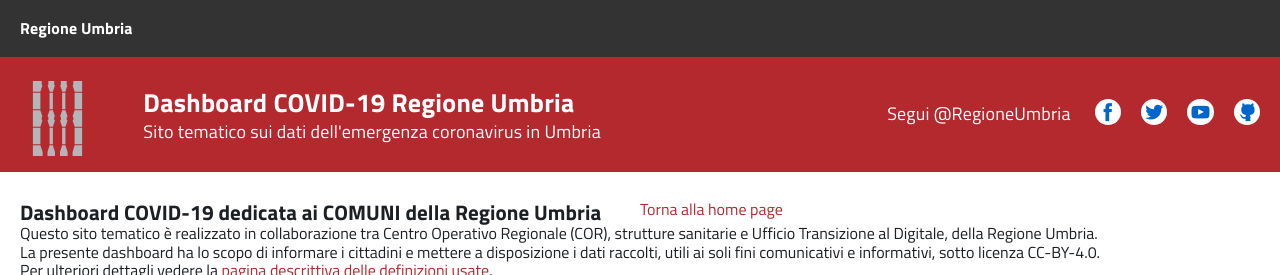
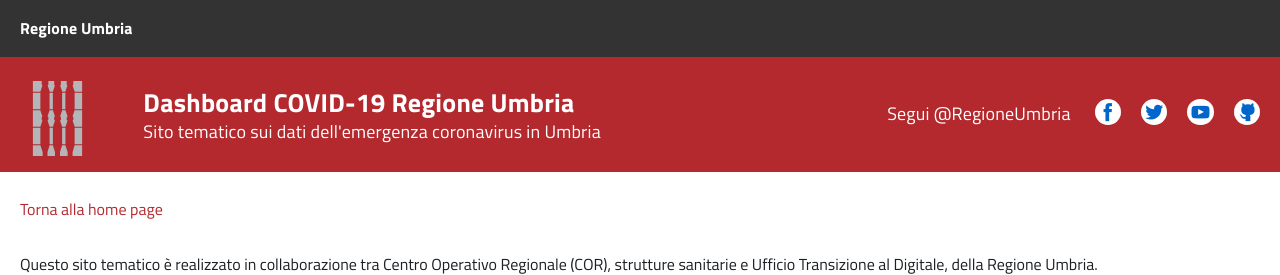
Before and after one commit to msguilla/coronavirus, a Jekyll site: the page built from comuni.html, in a window 1280 px wide and 900 px high, cut to the strip 0-275 px from the top of the window. Built offline with Jekyll 4.4.1, drawn with Linux system fonts in a browser that asks for light colours; comment, search, counter and statistics services are not loaded.

Commit message:
Update comuni.html

```diff
--- a/comuni.html
+++ b/comuni.html
@@ -1,19 +1,17 @@
 ---
 layout: home
+title: Dashboard COVID-19 dedicata ai COMUNI della Regione Umbria
 ---
 
 <!-- main point (manual) -->
 <div class="u-layout-wide u-layout-center u-text-r-l u-padding-r-top u-margin-r-bottom u-layout-r-withGutter">
   <section class="Grid">
 
-    <h1 class="u-layout-centerLeft u-text-r-s" id="dashboard">
-      Dashboard COVID-19 dedicata ai COMUNI della Regione Umbria
-    </h1>
+    <p>
+      <a href="../" class="u-color-50 u-textClean" id="">Torna alla home page</a><br/>
+      &nbsp;<br/>
+      &nbsp;<br/>
 
-    <p><a href="../" class="u-color-50 u-textClean" id="">Torna alla home page</a>
-    </p>
-
-    <p>
       Questo sito tematico è realizzato in collaborazione tra Centro Operativo Regionale (COR),
       strutture sanitarie e Ufficio Transizione al Digitale, della Regione Umbria.<br/>
       La presente dashboard ha lo scopo di informare i cittadini e mettere a disposizione
```
